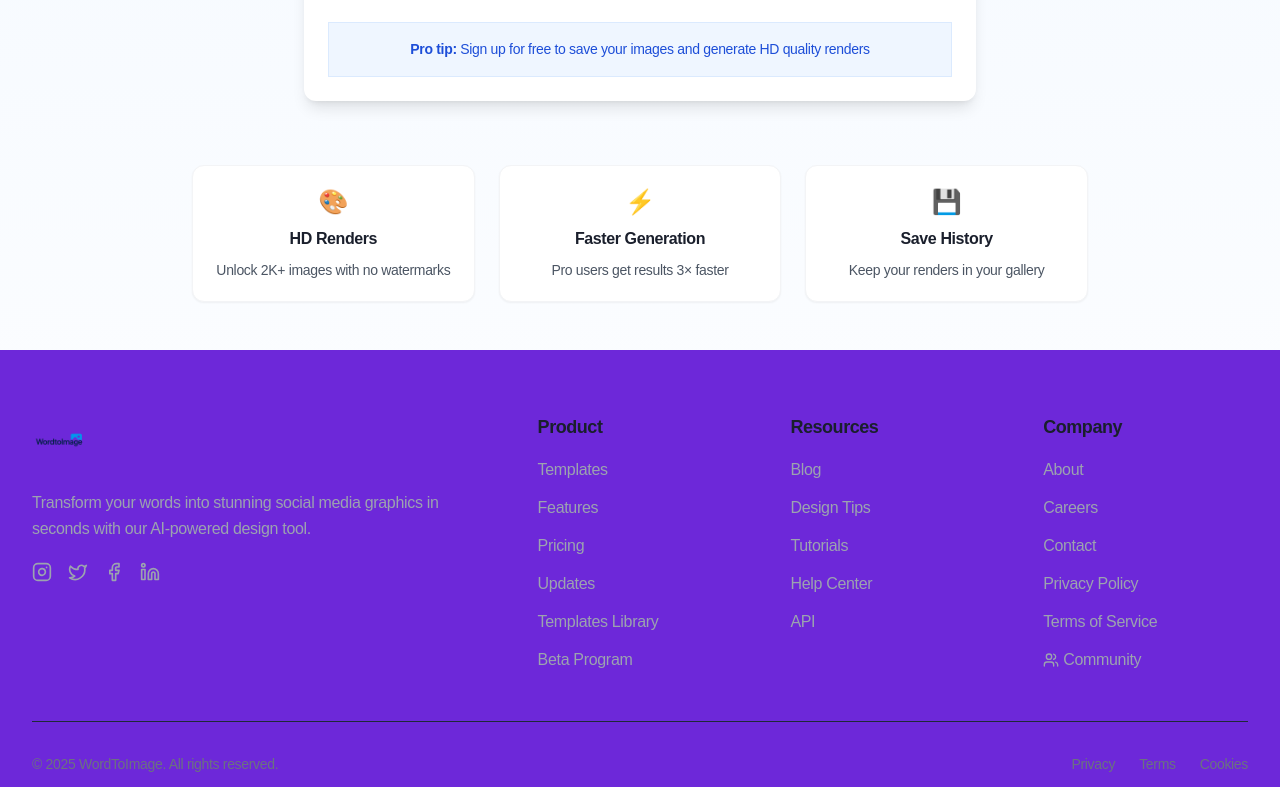
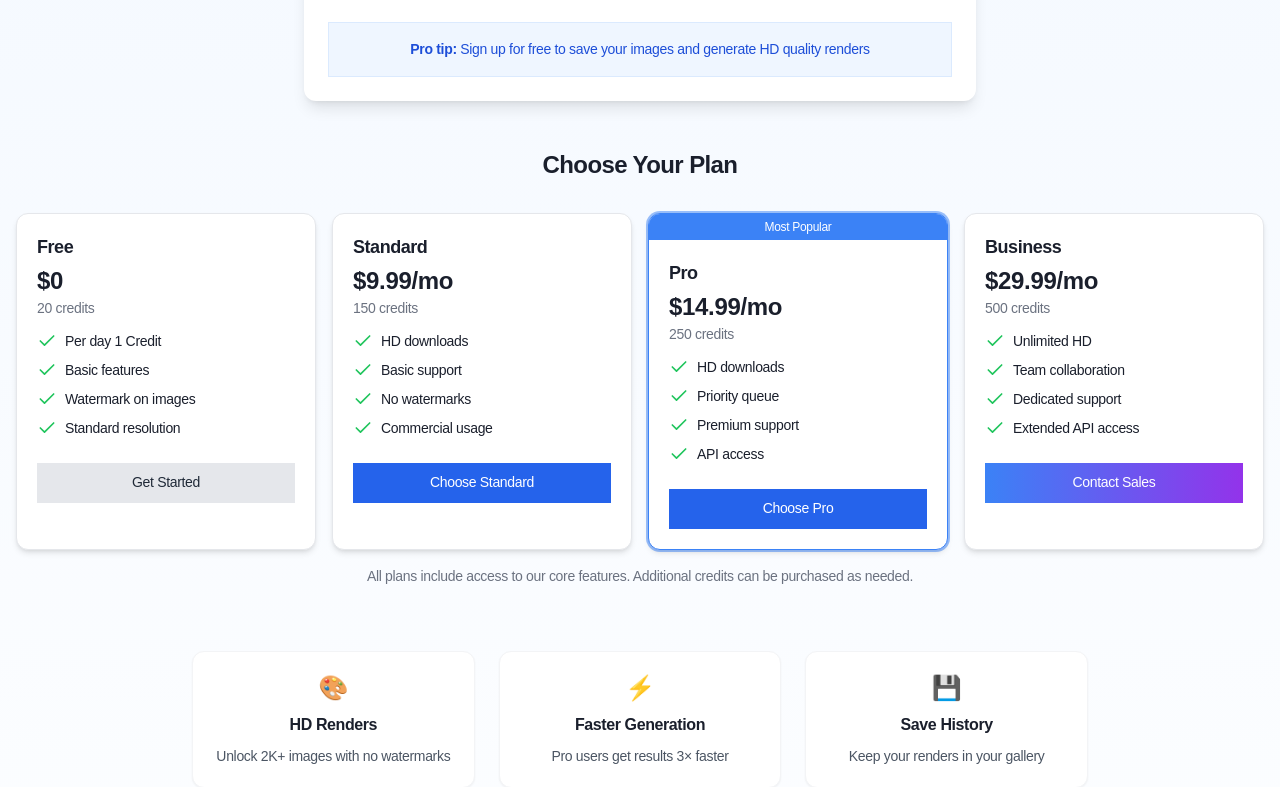
Before and after one commit to dplatoon/wordtoimage, a React (Vite) app: page /text-to-image in a window 1280 px wide. Shown: the part 889-1676 px from the top of the page. Built offline with nearby package versions, Linux system fonts and the light colour scheme.

Commit message:
feat: Update pricing table
Update the pricing table with new plan details.

```diff
--- /dev/null
+++ b/src/components/pricing/PricingTable.tsx
@@ -0,0 +1,127 @@
+
+import React from 'react';
+import { Check } from 'lucide-react';
+import { Badge } from '@/components/ui/badge';
+import { Button } from '@/components/ui/button';
+
+interface PricingPlan {
+  name: string;
+  price: string;
+  credits: number;
+  keyPerks: string[];
+  popular?: boolean;
+  ctaText: string;
+  ctaColor?: string;
+}
+
+export function PricingTable() {
+  const plans: PricingPlan[] = [
+    {
+      name: "Free",
+      price: "$0",
+      credits: 20,
+      keyPerks: [
+        "Per day 1 Credit",
+        "Basic features",
+        "Watermark on images",
+        "Standard resolution"
+      ],
+      ctaText: "Get Started",
+      ctaColor: "bg-gray-200 hover:bg-gray-300 text-gray-800"
+    },
+    {
+      name: "Standard",
+      price: "$9.99/mo",
+      credits: 150,
+      keyPerks: [
+        "HD downloads",
+        "Basic support",
+        "No watermarks",
+        "Commercial usage"
+      ],
+      ctaText: "Choose Standard",
+      ctaColor: "bg-blue-600 hover:bg-blue-700 text-white"
+    },
+    {
+      name: "Pro",
+      price: "$14.99/mo",
+      credits: 250,
+      keyPerks: [
+        "HD downloads",
+        "Priority queue",
+        "Premium support",
+        "API access"
+      ],
+      popular: true,
+      ctaText: "Choose Pro",
+      ctaColor: "bg-blue-600 hover:bg-blue-700 text-white"
+    },
+    {
+      name: "Business",
+      price: "$29.99/mo",
+      credits: 500,
+      keyPerks: [
+        "Unlimited HD",
+        "Team collaboration",
+        "Dedicated support",
+        "Extended API access"
+      ],
+      ctaText: "Contact Sales",
+      ctaColor: "bg-gradient-to-r from-blue-500 to-purple-600 hover:from-blue-600 hover:to-purple-700 text-white"
+    }
+  ];
+
+  return (
+    <div className="my-12">
+      <h2 className="text-2xl font-bold text-center mb-8">Choose Your Plan</h2>
+
+      <div className="grid grid-cols-1 md:grid-cols-2 lg:grid-cols-4 gap-4">
+        {plans.map((plan, index) => (
+          <div
+            key={index}
+            className={`bg-white rounded-xl shadow-md overflow-hidden border ${
+              plan.popular ? 'border-blue-500 ring-2 ring-blue-500 ring-opacity-50' : 'border-gray-200'
+            }`}
+          >
+            {plan.popular && (
+              <div className="bg-blue-500 text-white text-center py-1 text-xs font-medium">
+                Most Popular
+              </div>
+            )}
+
+            <div className="p-5">
+              <h3 className="text-lg font-bold mb-1">{plan.name}</h3>
+
+              <div className="mb-3">
+                <div className="text-2xl font-bold">{plan.price}</div>
+                <div className="text-sm text-gray-500">
+                  {plan.credits} credits
+                </div>
+              </div>
+
+              <div className="space-y-2 mb-4">
+                {plan.keyPerks.map((perk, i) => (
+                  <div key={i} className="flex items-start">
+                    <Check className="h-5 w-5 text-green-500 mr-2 flex-shrink-0" />
+                    <span className="text-sm">{perk}</span>
+                  </div>
+                ))}
+              </div>
+
+              <Button
+                className={`w-full mt-2 ${plan.ctaColor || ''}`}
+                variant={plan.ctaColor ? "default" : "outline"}
+              >
+                {plan.ctaText}
+              </Button>
+            </div>
+          </div>
+        ))}
+      </div>
+
+      <p className="text-center text-sm text-gray-500 mt-4">
+        All plans include access to our core features. Additional credits can be purchased as needed.
+      </p>
+    </div>
+  );
+}
--- a/src/pages/TextToImage.tsx
+++ b/src/pages/TextToImage.tsx
@@ -1,3 +1,4 @@
+
 import React, { useState, useEffect } from 'react';
 import { TextToImageForm } from '@/components/word-to-image/TextToImageForm';
 import { toast } from '@/components/ui/sonner';
@@ -11,6 +12,8 @@ import { Footer } from '@/components/Footer';
 import { PromptInput } from '@/components/word-to-image/PromptInput';
 import { Button } from '@/components/ui/button';
 import { Sparkles } from 'lucide-react';
+import { PricingTable } from '@/components/pricing/PricingTable';
+
 export default function TextToImage() {
   const [prompt, setPrompt] = useState('');
   const [isGenerating, setIsGenerating] = useState(false);
@@ -66,6 +69,7 @@ export default function TextToImage() {
       });
     }
   };
+
   return <div className="min-h-screen flex flex-col bg-gradient-to-b from-blue-50 to-white">
       <Nav />
 
@@ -103,6 +107,9 @@ export default function TextToImage() {
             </div>}
         </div>
 
+        {/* Pricing Table Section */}
+        <PricingTable />
+
         <div className="max-w-4xl mx-auto mt-16">
           <div className="grid grid-cols-1 md:grid-cols-3 gap-6">
             <div className="bg-white p-5 rounded-xl shadow-sm border border-gray-100 text-center">
```
